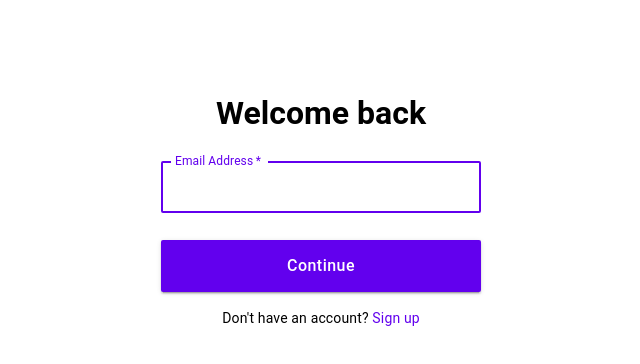
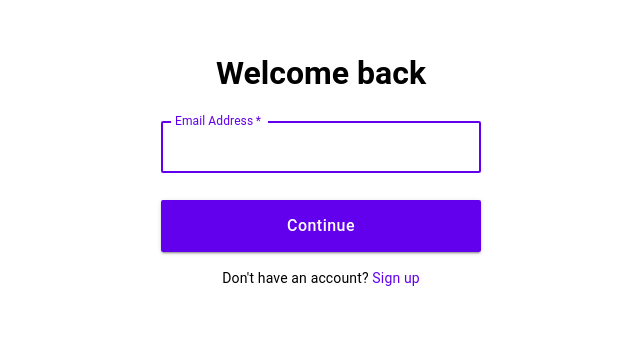
Before and after one commit to arthurjis/nplace_llm, a React (Create React App) app in the folder web_chat/: page /en/login in a window 1280 px wide. Shown: the part 198-562 px from the top of the page, without its empty margins (319-959 px from the left). Built offline with nearby package versions, Linux system fonts and the light colour scheme.

Commit message:
Minor fix

```diff
--- a/web_chat/src/components/Login.js
+++ b/web_chat/src/components/Login.js
@@ -64,7 +64,7 @@ function Login({ onLogin }) {
     }, [language, i18n]);
 
     return (
-        <Grid container justifyContent="center" alignItems="center" style={{ minHeight: '100vh' }}>
+        <Grid container justifyContent="center" alignItems="center" style={{ minHeight: '90vh' }}>
             <div style={{ width: '320px' }}>
                 <form onSubmit={handleContinue}>
                     <Box pt={2} pb={2}>
--- a/web_chat/src/components/Signup.js
+++ b/web_chat/src/components/Signup.js
@@ -72,7 +72,7 @@ function Signup({ onLogin }) {
     }, [language, i18n]);
 
     return (
-        <Grid container justifyContent="center" alignItems="center" style={{ minHeight: '100vh' }}>
+        <Grid container justifyContent="center" alignItems="center" style={{ minHeight: '90vh' }}>
             <div style={{ width: '320px' }}>
                 <form onSubmit={handleContinue}>
                     <Box pt={2} pb={2}>
```
